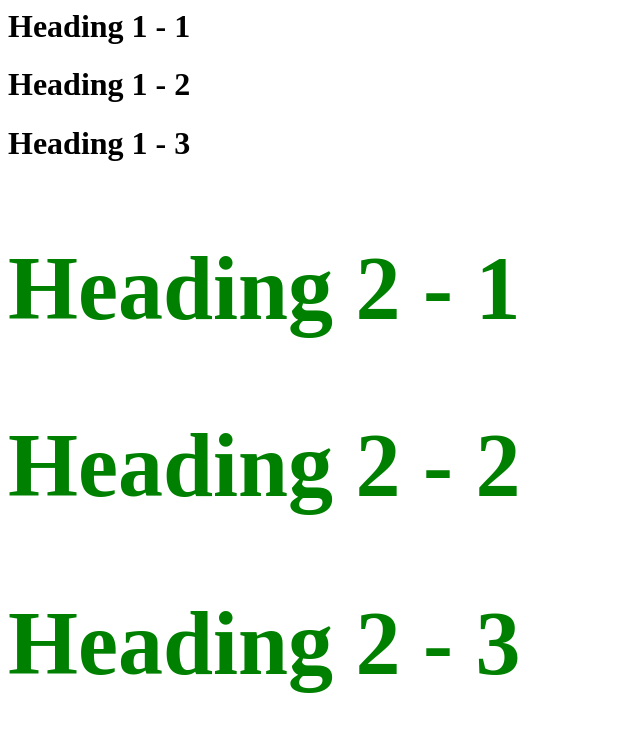
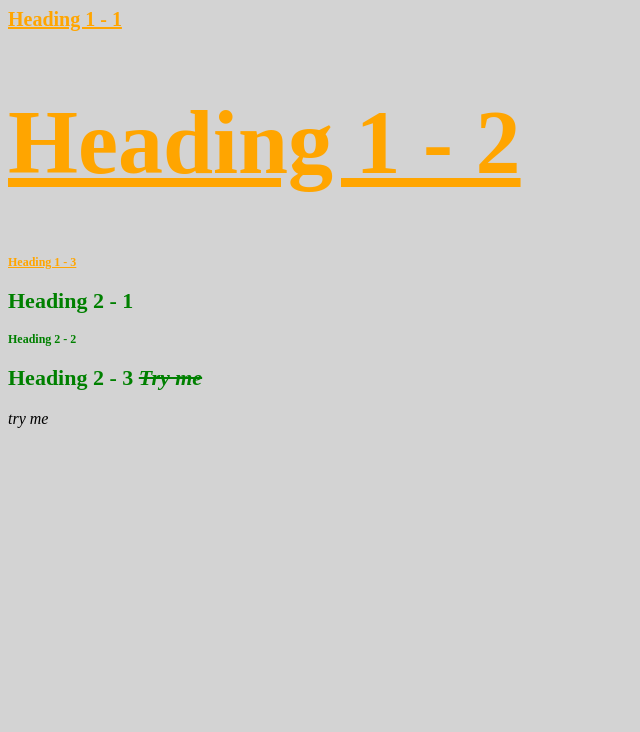
Before and after one commit to carlbituin/cartoon-hero, a plain HTML site: page stylish.html in a window 1280 px wide. Shown: the whole page, without its empty margins (0-640 px from the left). Drawn offline with Linux system fonts and the light colour scheme.

Commit message:
played with css theory

```diff
--- /dev/null
+++ b/css/test.css
@@ -0,0 +1,30 @@
+body {
+	background-color: lightgrey;
+}
+
+h1 {
+		color: orange;
+		font-size: 90px;
+		text-decoration: underline;
+	}
+
+	h2 {
+		font-size: 22px;
+		color: green;
+	}
+
+	.small {
+		font-size: 12px;
+	}
+
+	#first {
+		font-size: 150px;
+	}
+
+	span {
+		font-style: italic;
+	}
+
+	h2 span {
+		text-decoration: line-through;
+	}
--- a/stylish.html
+++ b/stylish.html
@@ -2,17 +2,24 @@
 <html>
 <head>
 	<title>Stylish</title>
-	<style type="text/css"></style>
+	<link rel="stylesheet" type="text/css" href="css/test.css">
+	<style type="text/css">
+
+
+
+	</style>
 
 </head>
 <body>
 
-	<h1>Heading 1 - 1</h1>
+	<h1 id="first" class="small" style="font-size: 20px;">Heading 1 - 1</h1>
 	<h1>Heading 1 - 2</h1>
-	<h1>Heading 1 - 3</h1>
-	<h2 style="color: green; font-size: 90px;">Heading 2 - 1</h2>
-	<h2 style="color: green; font-size: 90px;">Heading 2 - 2</h2>
-	<h2 style="color: green; font-size: 90px;">Heading 2 - 3</h2>
+	<h1 class="small">Heading 1 - 3</h1>
+	<h2>Heading 2 - 1</h2>
+	<h2 class="small">Heading 2 - 2</h2>
+	<h2>Heading 2 - 3 <span>Try me</span></h2>
+
+	<span>try me</span>
 
 
 </body>
```
